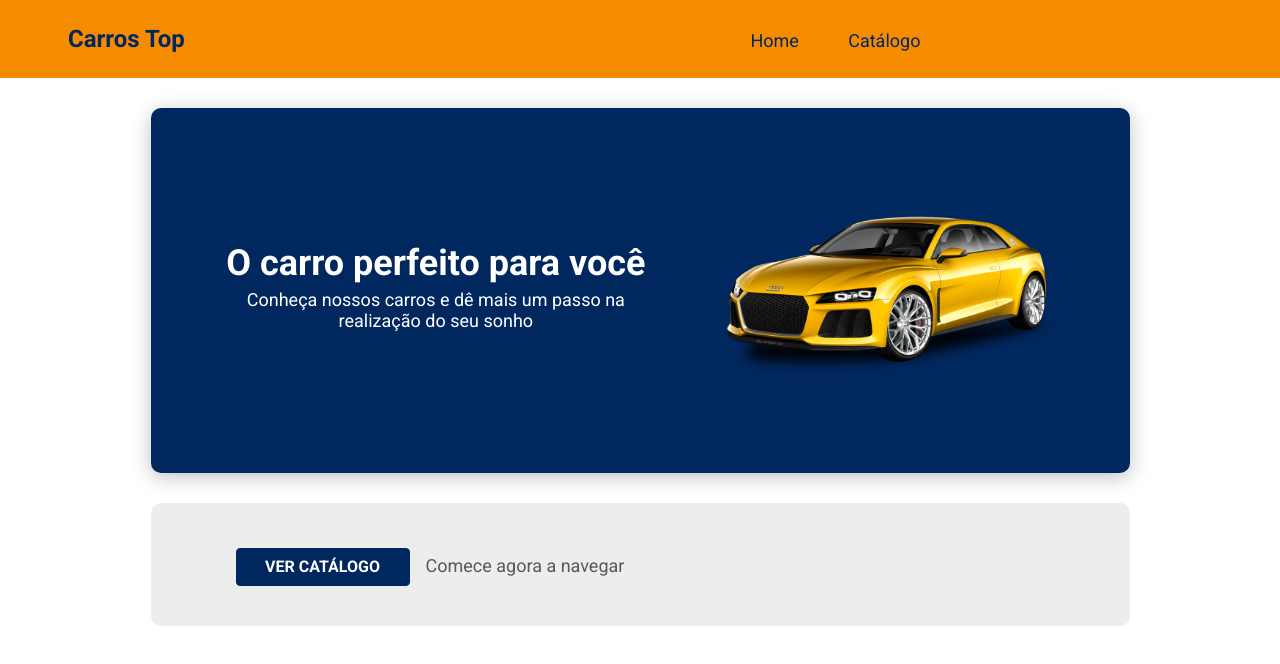
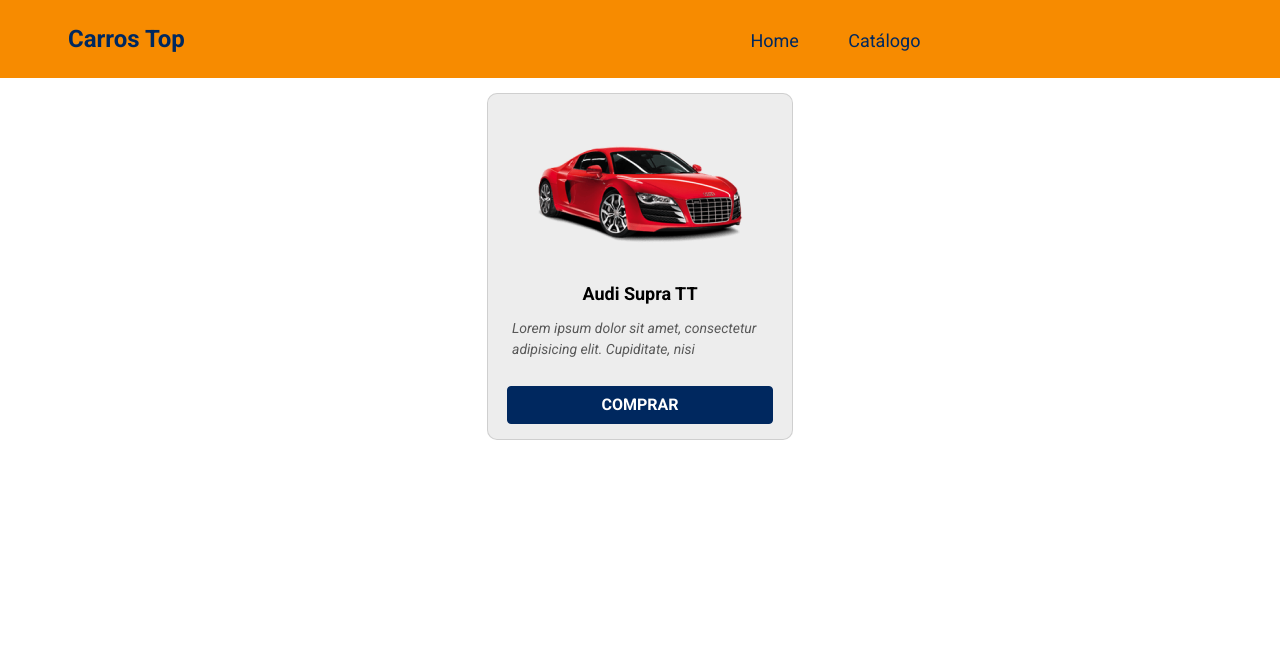
Before and after one commit to UildsonSantos/bds-desafio-layout, a React (Create React App) app: page / in a window 1280 px wide. Shown: the top 664 px of the page. Built offline with nearby package versions, Linux system fonts and the light colour scheme.

Commit message:
Created card component

```diff
--- a/src/App.tsx
+++ b/src/App.tsx
@@ -1,13 +1,14 @@
 import 'assets/styles/custom.scss';
+import Card from 'components/Card';
 import Navbar from 'components/Navbar';
-import Home from 'pages/Home';
+
 import './App.css';
 
 function App() {
   return (
     <>
       <Navbar />
-      <Home />
+      <Card />
     </>
   );
 }
--- /dev/null
+++ b/src/components/Card/index.tsx
@@ -0,0 +1,24 @@
+import CardImg from 'assets/images/car-card.png';
+
+import './styles.css';
+
+const Card = () => {
+  return (
+    <div className="base-card card mx-auto" >
+      <div className="card-image">
+        <img src={CardImg} alt="Nome do produto" />
+      </div>
+      <div className="card-container">
+        <h6>Audi Supra TT</h6>
+        <p>Lorem ipsum dolor sit amet, consectetur adipisicing elit. Cupiditate, nisi</p>
+      </div>
+      <div className="card-bottom">
+        <a href="/catalogs">
+          <button className="btn btn-secondary fw-bold">COMPRAR</button>
+        </a>
+      </div>
+    </div>
+  );
+};
+
+export default Card;
--- /dev/null
+++ b/src/components/Card/styles.css
@@ -0,0 +1,179 @@
+.base-card.card {
+  display: flex;
+  width: 300px;
+  height: 347px;
+  flex-direction: column;
+  align-items: center;
+  padding: 14px 10px 15px;
+  margin-top: 20px;
+}
+
+.card-image {
+  width: 100%;
+  height: auto;
+  text-align: center;
+}
+
+.card-image img {
+  max-width: 220.72px;
+  height: auto;
+  margin: 0 auto;
+}
+
+.card-bottom {
+  width: 257.93px;
+  padding-bottom: 10px;
+}
+
+.card-bottom button {
+  width: 100%;
+}
+
+.card-container {
+  padding-left: 16px;
+}
+
+.card-container h6 {
+  text-align: center;
+  width: auto;
+  height: 21px;
+  margin-bottom: 10px;
+  font-size: 18px;
+  color: #000000;
+}
+
+.card-container p {
+  text-align: start;
+  margin-top: 14px;
+  font-style: italic;
+  font-weight: normal;
+  font-size: 14px;
+  color: #585858;
+}
+
+@media (min-width: 576px) {
+  .row {
+    width: 556px;
+  }
+
+  .container {
+    min-width: 556px;
+    margin-top: 15px;
+  }
+
+  .base-card.card {
+    width: 258px;
+    margin: 15px;
+  }
+
+  .card-container {
+    padding: 16px 20px 10px;
+    width: 258px;
+  }
+
+  .card-container p {
+    font-size: 12px;
+  }
+
+  .card-bottom {
+    width: 220px;
+    height: 40px;
+    padding-bottom: 10px;
+  }
+}
+
+@media (min-width: 768px) {
+  .row {
+    width: 758px;
+  }
+
+  .container {
+    min-width: 758px;
+    margin-top: 15px;
+  }
+
+  .base-card.card {
+    width: 349px;
+    margin-top: 15px;
+  }
+
+  .card-container {
+    padding: 10px 5px 10px;
+    width: 307px;
+  }
+  .card-container p {
+    font-size: 14px;
+  }
+
+  .card-bottom {
+    width: 307px;
+  }
+}
+
+@media (min-width: 992px) {
+  .row {
+    width: 984px;
+  }
+  .container {
+    min-width: 984px;
+    margin-top: 15px;
+  }
+  .base-card.card {
+    width: 296px;
+    margin-top: 15px;
+  }
+
+  .card-container {
+    width: 257.31px;
+  }
+
+  .card-bottom {
+    width: 257.31px;
+  }
+}
+
+@media (min-width: 1200px) {
+  .row {
+    width: 1008px;
+  }
+
+  .container {
+    max-width: 1008px;
+    margin-top: 15px;
+  }
+
+  .base-card.card {
+    width: 306px;
+    margin: 15px;
+  }
+
+  .card-container {
+    width: 266px;
+  }
+
+  .card-bottom {
+    width: 266px;
+  }
+}
+
+@media (min-width: 1400px) {
+  .row {
+    width: 1344px;
+  }
+
+  .container {
+    min-width: 1344px;
+  }
+  .base-card.card {
+    width: 306px;
+    margin-top: 15px;
+  }
+
+  .card-container {
+    width: 266px;
+  }
+
+  .card-bottom {
+    width: 266px;
+  }
+}
```
